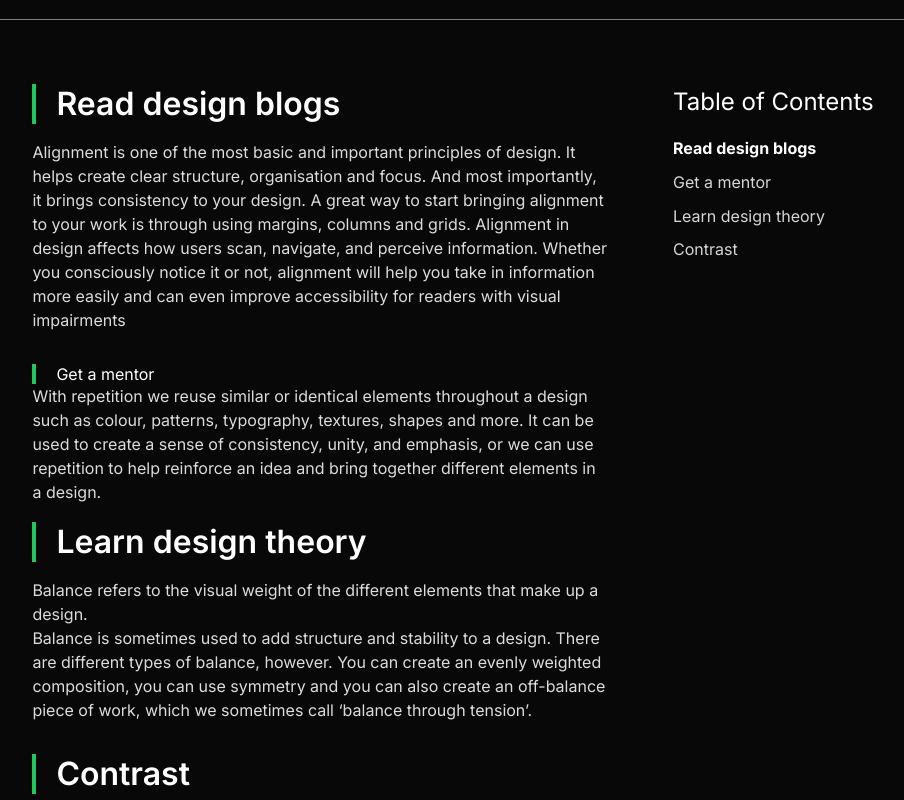
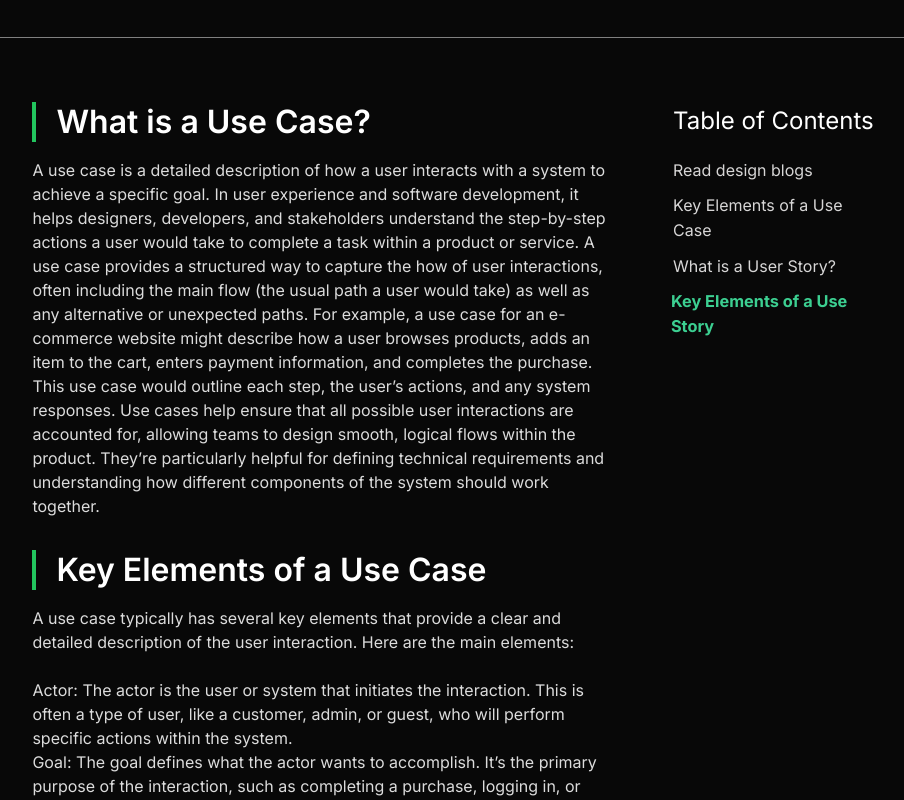
Before and after one commit to Sakthikumar08/Hari-Portfolio, a React (Create React App) app: page /blog4 in a window 1280 px wide. Shown: the part 800-1600 px from the top of the page, without its empty margins (182-1086 px from the left). Built offline with nearby package versions, Linux system fonts and the light colour scheme; a web font is replaced by a local one.

Commit message:
Completed products page

```diff
--- a/src/components/Blog3.js
+++ b/src/components/Blog3.js
@@ -74,7 +74,7 @@ Alignment in design affects how users scan, navigate, and perceive information.
 
 
 
-          <div ref={(el) => (sectionRefs.current["Get a mentor"] = el)} className="Repetition">
+          <div ref={(el) => (sectionRefs.current["Get a mentor"] = el)} className="section">
             <h2 className="border-l-4 border-green-500 pl-5 leading-tight">Get a mentor</h2>
             <p className="content-p">
             With repetition we reuse similar or identical elements throughout a design such as colour, patterns, typography, textures, shapes and more. It can be used to create a sense of consistency, unity, and emphasis, or we can use repetition to help reinforce an idea and bring together different elements in a design.
--- a/src/components/Blog4.js
+++ b/src/components/Blog4.js
@@ -64,43 +64,63 @@ While they might sound similar, use cases and user stories have unique roles in
 
       <div className="content-wrapper">
         <div className="div2">
-          <div ref={(el) => (sectionRefs.current["Read design blogs"] = el)} className="section">
-            <h2 className="border-l-4 border-green-500 pl-5 leading-tight">Read design blogs</h2>
+          <div ref={(el) => (sectionRefs.current["What is a Use Case?"] = el)} className="section">
+            <h2 className="border-l-4 border-green-500 pl-5 leading-tight">What is a Use Case?</h2>
             <p className="content-p">
-            Alignment is one of the most basic and important principles of design. It helps create clear structure, organisation and focus. And most importantly, it brings consistency to your design. A great way to start bringing alignment to your work is through using margins, columns and grids.
-Alignment in design affects how users scan, navigate, and perceive information. Whether you consciously notice it or not, alignment will help you take in information more easily and can even improve accessibility for readers with visual impairments
+            A use case is a detailed description of how a user interacts with a system to achieve a specific goal. In user experience and software development, it helps designers, developers, and stakeholders understand the step-by-step actions a user would take to complete a task within a product or service. A use case provides a structured way to capture the how of user interactions, often including the main flow (the usual path a user would take) as well as any alternative or unexpected paths.
+
+For example, a use case for an e-commerce website might describe how a user browses products, adds an item to the cart, enters payment information, and completes the purchase. This use case would outline each step, the user’s actions, and any system responses.
+
+Use cases help ensure that all possible user interactions are accounted for, allowing teams to design smooth, logical flows within the product. They’re particularly helpful for defining technical requirements and understanding how different components of the system should work together.
             </p>
 
           </div>
 
 
 
-          <div ref={(el) => (sectionRefs.current["Get a mentor"] = el)} className="Repetition">
-            <h2 className="border-l-4 border-green-500 pl-5 leading-tight">Get a mentor</h2>
+          <div ref={(el) => (sectionRefs.current["Key Elements of a Use Case"] = el)} className="section">
+            <h2 className="border-l-4 border-green-500 pl-5 leading-tight">Key Elements of a Use Case</h2>
             <p className="content-p">
-            With repetition we reuse similar or identical elements throughout a design such as colour, patterns, typography, textures, shapes and more. It can be used to create a sense of consistency, unity, and emphasis, or we can use repetition to help reinforce an idea and bring together different elements in a design.
+            A use case typically has several key elements that provide a clear and detailed description of the user interaction. Here are the main elements: <br /> <br />
+
+Actor: The actor is the user or system that initiates the interaction. This is often a type of user, like a customer, admin, or guest, who will perform specific actions within the system. <br />
+Goal: The goal defines what the actor wants to accomplish. It’s the primary purpose of the interaction, such as completing a purchase, logging in, or submitting a <br />
+Preconditions: Preconditions specify what needs to be true or set up before the use case can begin. For instance, if the use case involves checking out on an e-commerce site, the precondition might be that the user has items in their shopping cart.  <br />
+Main Flow (or Basic Flow): This is the step-by-step sequence of actions the actor takes to achieve their goal. It includes the system’s responses to each action and outlines the typical (or most straightforward) path from start to finish.  <br />
+Alternative Flows: These are variations from the main flow that might occur, such as if the user makes an error or chooses a different option. Alternative flows capture different paths users may take to reach the goal or account for unusual situations. <br />
+Postconditions: Postconditions describe the state of the system after the use case is complete. They confirm that the goal has been achieved and outline any resulting changes, like an order confirmation message or a successful login. <br />
+Exceptions: Exceptions cover unexpected events that could prevent the use case from completing successfully. These might include errors or edge cases, like a failed payment or invalid login credentials. <br />
             </p>
 
           </div>
 
 
 
-          <div ref={(el) => (sectionRefs.current["Learn design theory"] = el)} className="section">
-            <h2 className="border-l-4 border-green-500 pl-5 leading-tight">Learn design theory</h2>
+          <div ref={(el) => (sectionRefs.current["What is a User Story?"] = el)} className="section">
+            <h2 className="border-l-4 border-green-500 pl-5 leading-tight">What is a User Story?</h2>
             <p className="content-p">
-            Balance refers to the visual weight of the different elements that make up a design. <br />
-            Balance is sometimes used to add structure and stability to a design. There are different types of balance, however. You can create an evenly weighted composition, you can use symmetry and you can also create an off-balance piece of work, which we sometimes call ‘balance through tension’.
+            A user story is a short, simple description of a feature from the perspective of the end user. It captures what the user wants to accomplish and why, typically in one sentence. User stories are less about specific steps and more about the goals and motivations of the user, making them easy for the whole team to understand.
+
+Product owners play a crucial role in capturing user requirements through user stories, collaborating with developers and stakeholders to ensure the development team understands and prioritizes user needs effectively.
+
+User stories are usually written in the format: “As a [type of user], I want to [do something] so that [I achieve this goal].” For example, a user story for an e-commerce website might be: “As a shopper, I want to see product reviews so that I can make a more informed buying decision.”
+
+These stories are great tools for keeping the team focused on the user’s needs, especially in the early stages of design. They also provide context for developers and designers as they work on creating features. User stories keep the why front and center, ensuring that each feature supports a specific user goal
             </p>
 
 
 
           </div>
-          <div ref={(el) => (sectionRefs.current["Contrast"] = el)} className="section">
-            <h2 className="border-l-4 border-green-500 pl-5 leading-tight">Contrast</h2>
+          <div ref={(el) => (sectionRefs.current["Key Elements of a Use Story"] = el)} className="section">
+            <h2 className="border-l-4 border-green-500 pl-5 leading-tight">Key Elements of a Use Story</h2>
 
             <p className="content-p">
-            The design principle of contrast is the use of different visual elements to create emphasis, guide the viewer's eye and add variety to a design. We can play around with contrasting colours, typefaces, textures, shapes and more. Contrast adds visual interest and can create a point of focus for your design.
-            From an accessibility point, contrast can be make or break when it comes to how readable and legible your work is - generally the higher the contrast, the better. However, some advise that using pure black (000000) on pure white (FFFFFF) creates too high a contrast and can be uncomfortable for our eyes. So, this takes us nicely back to one of our previous principle - like most things in life, its all about balance.
+            A user story is typically simpler than a use case and focuses on the user’s needs, goals, and motivations. Here are the key elements of a user story: <br /> <br />
+
+User Role: The user role describes the type of user who has a particular need or goal. It could be a specific persona, such as a new user, returning customer, or administrator. Defining the user role keeps the story focused on who will benefit from the feature. <br />
+Goal: The goal is what the user wants to achieve by using the feature. This is usually a specific action, like “viewing recent transactions” or “adding items to a wishlist.” The goal captures the purpose behind the interaction. <br />
+Benefit (or Motivation): The benefit explains why the user wants to achieve this goal. It answers the question, “How does this help the user?” and clarifies the motivation behind the goal, helping the team understand its value. <br />
+Acceptance Criteria: Though optional in the basic story format, acceptance criteria specify what conditions must be met for the story to be considered complete. These are often written as a checklist and may include specifics like “shows error messages for invalid inputs” or “displays search results within 2 seconds.” Acceptance criteria provide measurable requirements for development and testing. The importance of working software is highlighted here, as it defines the conditions under which the software will be accepted or rejected, ensuring the correctness of the User Story. <br />
             </p>
 
           </div>
@@ -120,10 +140,10 @@ Alignment in design affects how users scan, navigate, and perceive information.
 
           <h3>
           <ul>
-            <li className={activeSection === "Read design blogs" ? "active" : ""} onClick={() => scrollToSection("Read design blogs")}>Read design blogs</li>
-            <li className={activeSection === "Get a mentor" ? "active" : ""} onClick={() => scrollToSection("Get a mentor")}>Get a mentor</li>
-            <li className={activeSection === "Learn design theory" ? "active" : ""} onClick={() => scrollToSection("Learn design theory")}>Learn design theory</li>
-            <li className={activeSection === "Contrast" ? "active" : ""} onClick={() => scrollToSection("Contrast")}>Contrast</li>
+            <li className={activeSection === "What is a Use Case?" ? "active" : ""} onClick={() => scrollToSection("What is a Use Case?")}>Read design blogs</li>
+            <li className={activeSection === "Key Elements of a Use Case" ? "active" : ""} onClick={() => scrollToSection("Key Elements of a Use Case")}>Key Elements of a Use Case</li>
+            <li className={activeSection === "What is a User Story?" ? "active" : ""} onClick={() => scrollToSection("What is a User Story?")}>What is a User Story?</li>
+            <li className={activeSection === "Key Elements of a Use Story" ? "active" : ""} onClick={() => scrollToSection("Key Elements of a Use Story")}>Key Elements of a Use Story</li>
 
 
 
--- a/src/components/CreativePage.css
+++ b/src/components/CreativePage.css
@@ -8,6 +8,12 @@ body {
   font-family: 'Inter', sans-serif;
   background-color: var(--bgcolor);
   color: white;
+
+  font-family: 'Inter', 'Roboto', 'Arial', sans-serif; /* Modern sans-serif font */
+  font-size: 16px; /* Readable font size */
+  font-weight: 400; /* Normal font weight */
+  line-height: 1.6; /* Good spacing for readability */
+
 }
 
 :root {
@@ -85,9 +91,10 @@ body {
 }
 
 .description {
-  font-size: 20px;
-  line-height: 30px;
+  font-size: 12px;
+  line-height: 26px;
   text-align: justify;
+
 }
 
 .div1 {
@@ -227,9 +234,22 @@ body {
 
 
 .div3 li.active {
-  color: var(--white);
+  color: var(--sptext);
   font-weight: bold;
+  transform: scale(1.02)
 
+}
+
+.div3 li.active:hover{
+  color: var(--sptext);
+ cursor: pointer;
+ transform: scale(1.02);
+}
+
+.div3 li.subactive:hover{
+  color: var(--sptext);
+ cursor: pointer;
+ transform: scale(1.02);
 }
 .div3  ul .subactive{
   color: var(--white);
```
